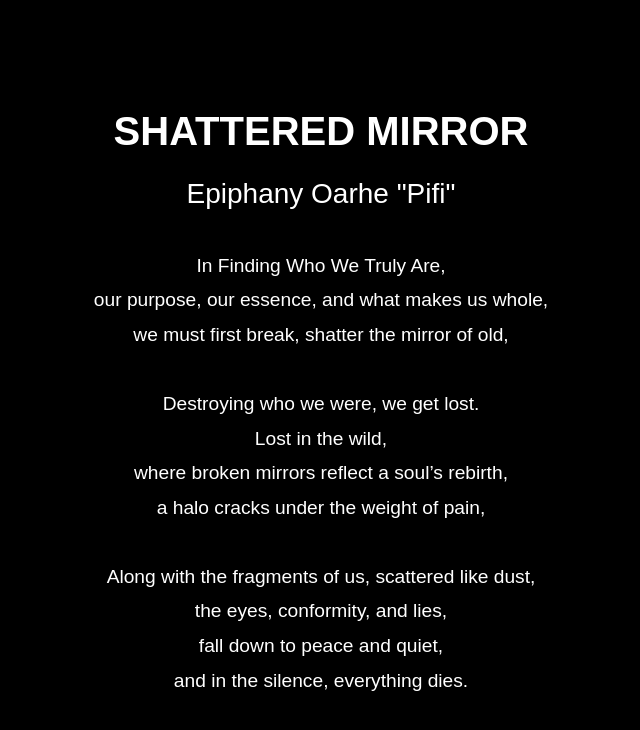
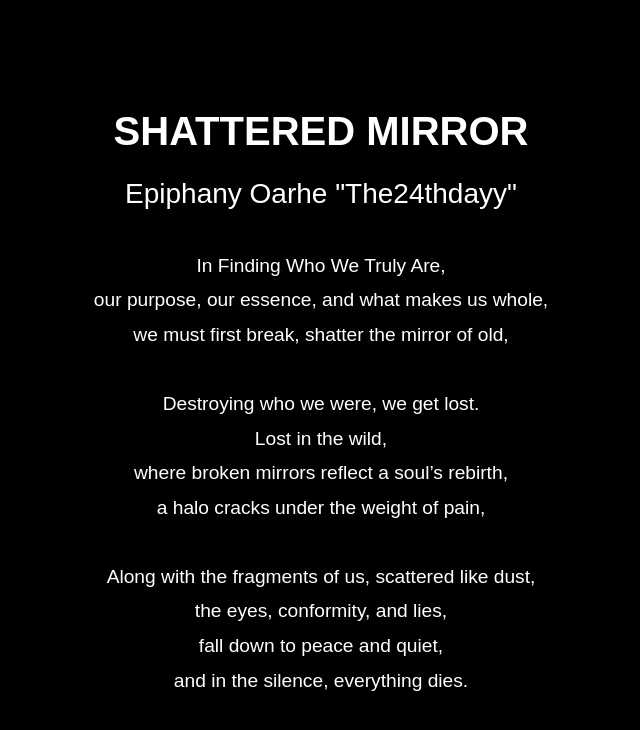
Before and after one commit to the24thdayy/shattered-mirror., a plain HTML site: page index.html in a window 1280 px wide. Shown: the whole page, without its empty margins (319-959 px from the left). Drawn offline with Linux system fonts and the light colour scheme.

Commit message:
Update index.html

```diff
--- a/index.html
+++ b/index.html
@@ -35,7 +35,7 @@
 </head>
 <body>
     <h1>SHATTERED MIRROR</h1>
-    <h2>Epiphany Oarhe "Pifi"</h2>
+    <h2>Epiphany Oarhe "The24thdayy"</h2>
     <p>
         In Finding Who We Truly Are, <br>
         our purpose, our essence, and what makes us whole, <br>
```
